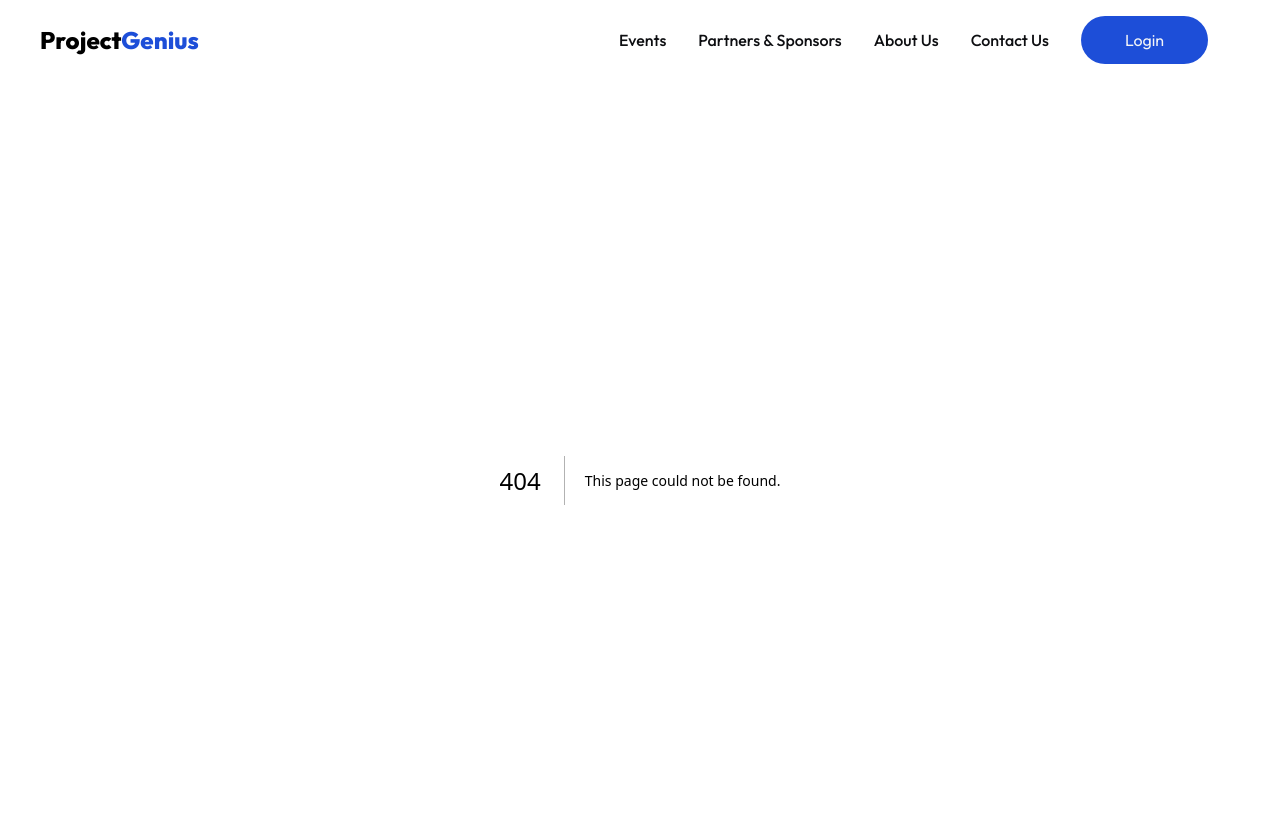
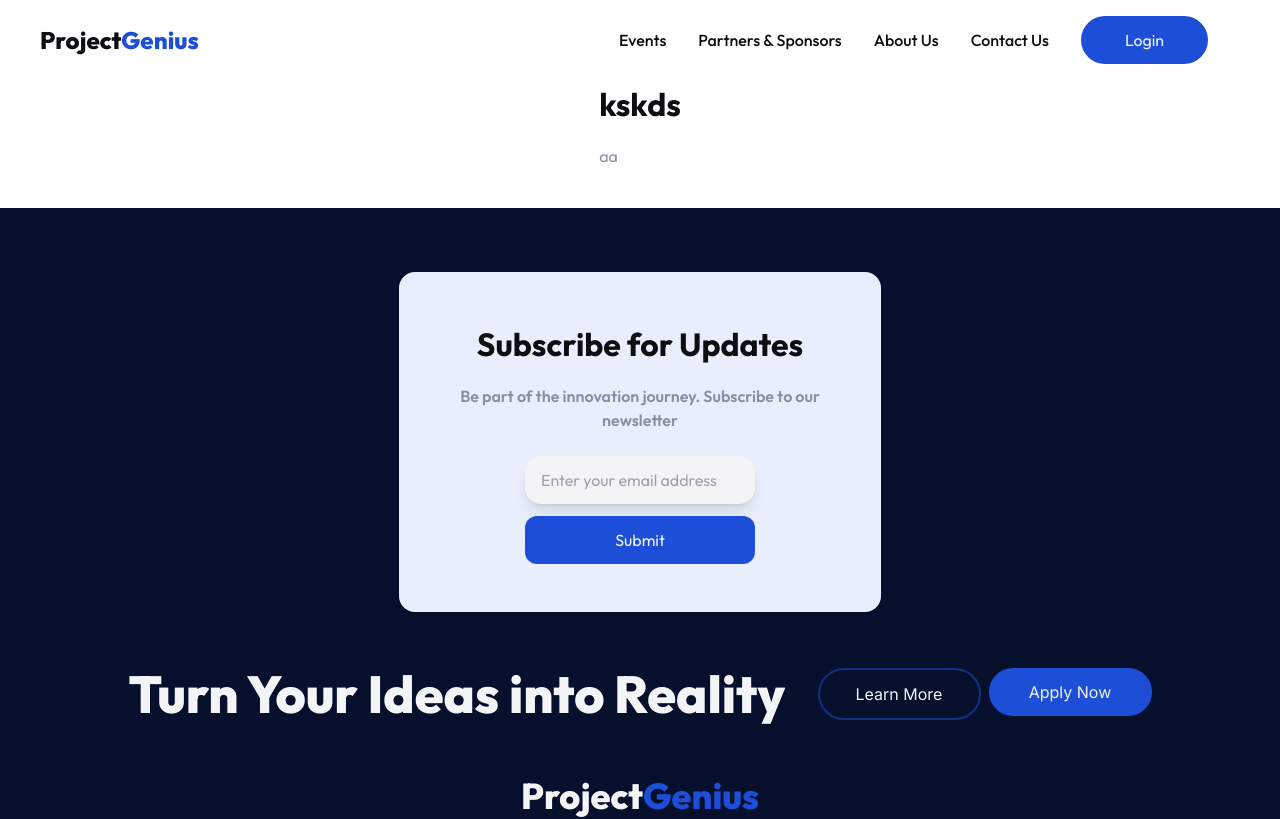
Before and after one commit to itsabubakar/project-genius-front-end, a Next.js app: page /about in a window 1280 px wide. Before the commit this address had no page. Shown: the top 819 px of the page. Built offline with nearby package versions, Linux system fonts and the light colour scheme.

Commit message:
designed a wrapper container

```diff
--- /dev/null
+++ b/app/about/page.js
@@ -0,0 +1,16 @@
+import MainWrapper from "../main";
+
+const { default: Heading } = require("../components/landing_page/header");
+
+function About() {
+    return (
+        <MainWrapper>
+            <Heading
+            heading={"kskds"}
+            subHeading={"aa"}
+            />
+        </MainWrapper>
+    )
+}
+
+export default About
--- a/app/layout.js
+++ b/app/layout.js
@@ -134,6 +134,7 @@ export default function RootLayout({ children }) {
 
         {children}
 
+
       </body>
       <Footer />
     </html>
--- /dev/null
+++ b/app/main.js
@@ -0,0 +1,6 @@
+export default function MainWrapper({children}) {
+    return (
+
+        <main className="flex flex-col items-center gap-[64px] px-5 sm:gap-[96px] md:gap-[112px] lg:gap-[120px]">{children}</main>
+    )
+}
--- a/app/page.js
+++ b/app/page.js
@@ -15,11 +15,11 @@ import Rules from "./components/landing_page/rules.js"
 import ButtonBlue from "./ui/buttonBlue";
 import ButtonGlass from "./ui/buttonGlass";
 import Link from "next/link";
+import MainWrapper from "./main";
 
 export default function Home() {
     return (
-        <div className="">
-        <main className="flex flex-col items-center gap-[64px] px-5 sm:gap-[96px] md:gap-[112px] lg:gap-[120px]">
+      <MainWrapper>
         <section
           className="bg-custom
                 flex flex-col items-center
@@ -127,8 +127,6 @@ export default function Home() {
 
 
             </section>
-
-        </main>
-        </div>
+      </MainWrapper>
     );
 }
```
